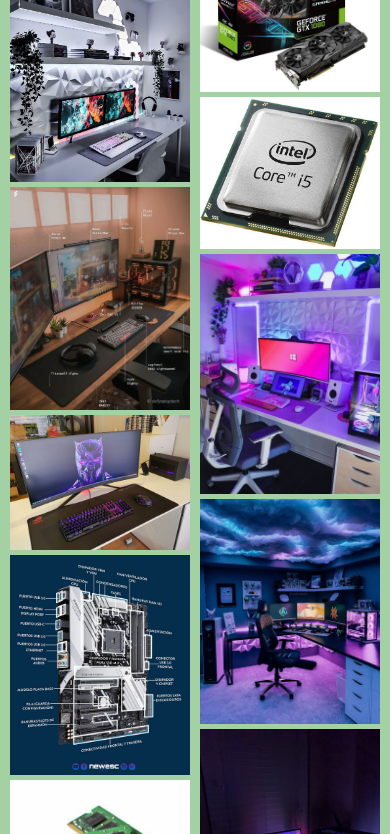
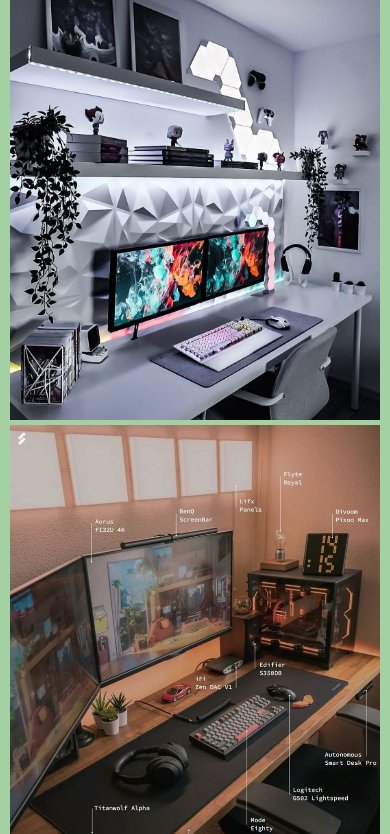
Before and after one commit to tomasgarcia28/PF-Garcia-Serrano, a plain HTML site: page paginas/galeria.html in a window 390 px wide. Shown: the part 138-972 px from the top of the page. Drawn offline with nearby package versions, Linux system fonts and the light colour scheme.

Commit message:
modifico galeria

```diff
--- a/estilos.css
+++ b/estilos.css
@@ -185,6 +185,11 @@ table{
 .galeria{
     display: flex;
     padding: 5px;
+    flex-wrap: wrap;
+}
+
+.columna img{
+    margin-top: 5px;
 }
 
 .columna{
@@ -192,8 +197,10 @@ table{
     padding: 5px;
 }
 
-.columna img{
-    margin-top: 5px;
+@media (max-width: 600px){
+    .columna{
+    flex: 100%;
+}
 }
 
 .bodyproductos{
```
Also changed, not shown: index.html (+3 -1 lines).
